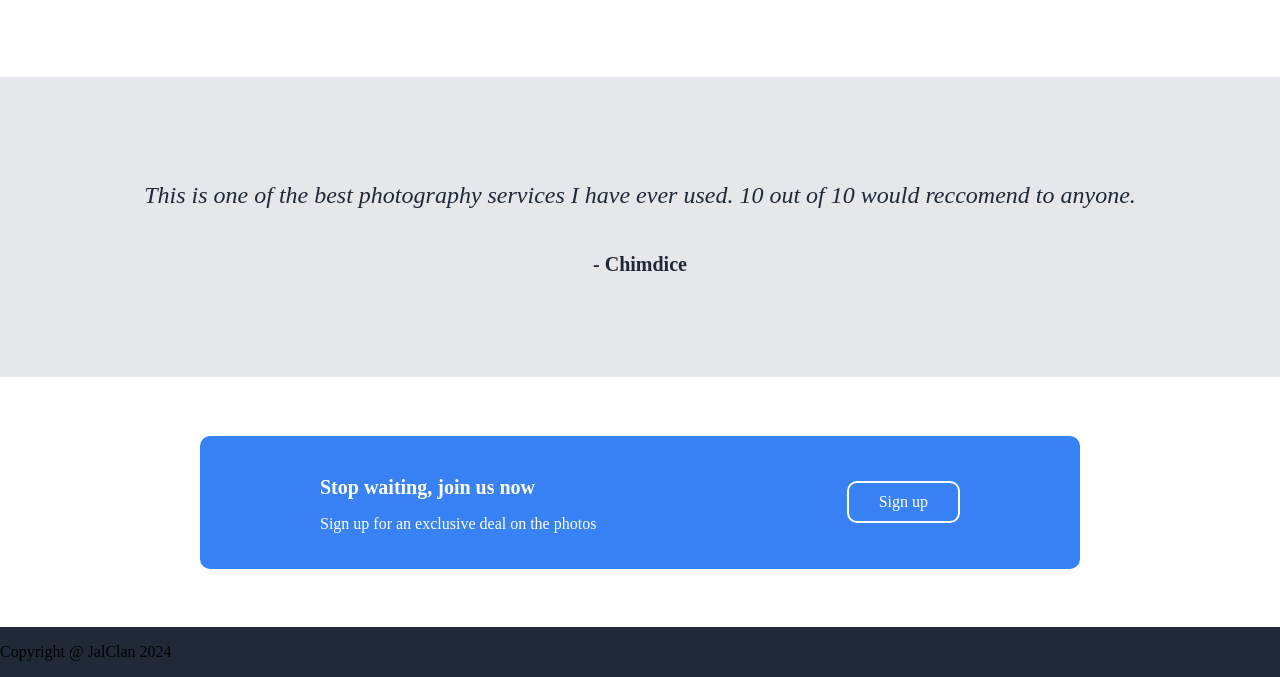
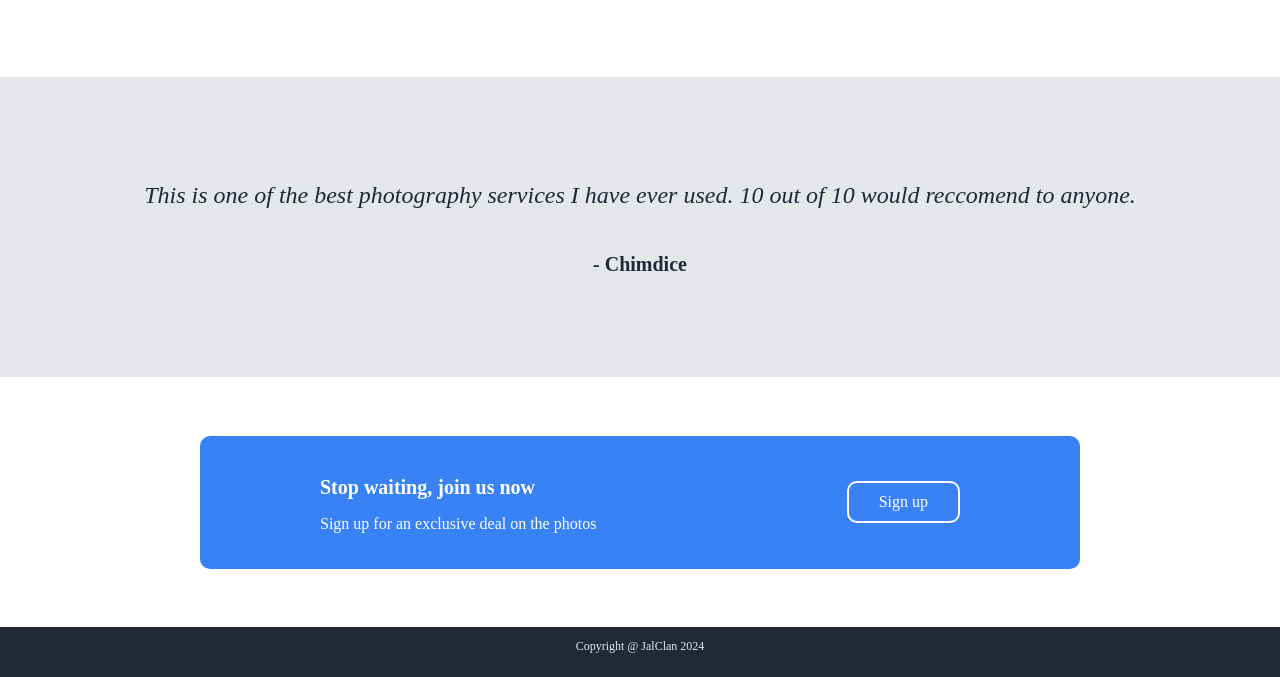
Before and after one commit to chimdice/landing-page, a plain HTML site: page index.html in a window 1280 px wide. Shown: the part 757-1434 px from the top of the page. Drawn offline with Linux system fonts and the light colour scheme.

Commit message:
Finish footer and add readme

```diff
--- a/style.css
+++ b/style.css
@@ -131,3 +131,14 @@ h3 {
     padding: 10px 30px 10px 30px;
     border-radius: 10px;
 }
+
+/* This is for the footer */
+
+.bottom {
+    display: flex;
+    flex-direction: column;
+    justify-content: center;
+    text-align: center;
+    color: #E5E7EB;
+    font-size: 12px;
+}
```
Also changed, not shown: 1 other file.
